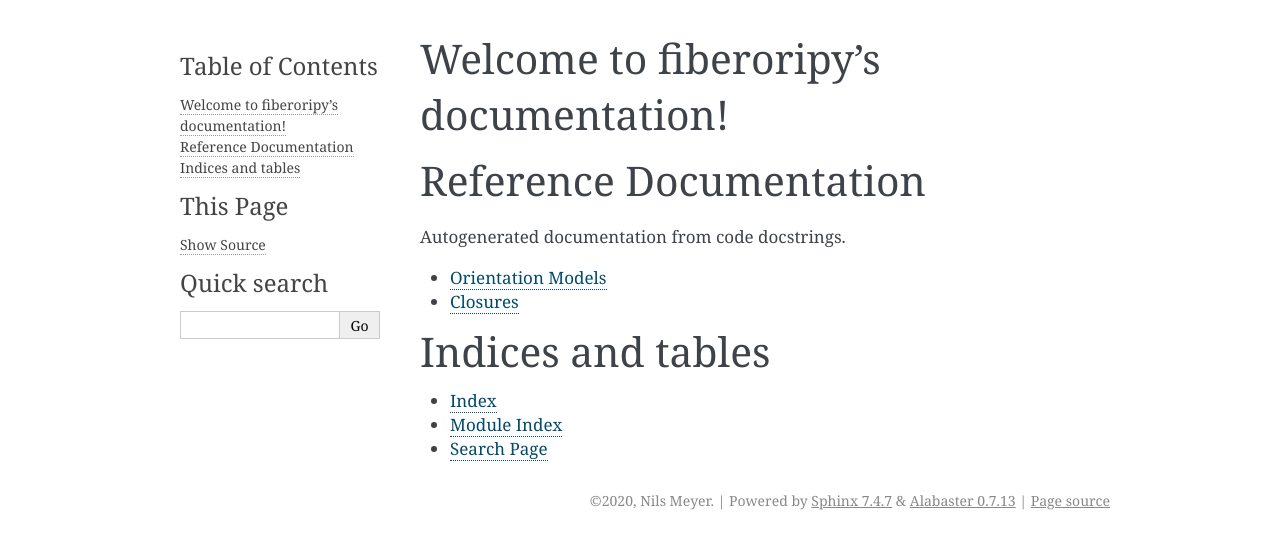
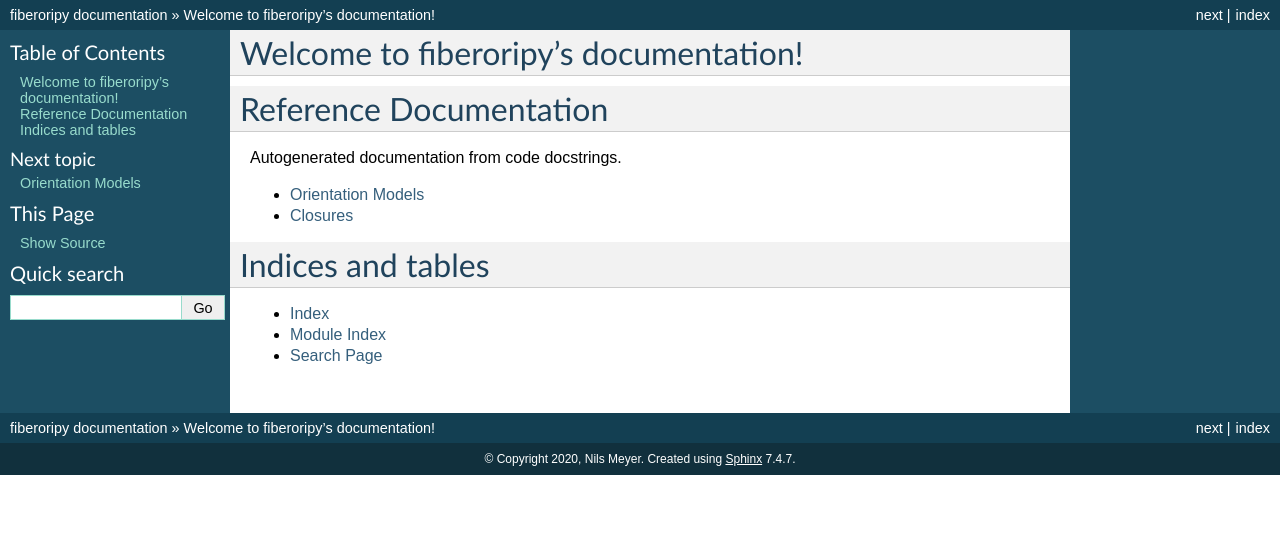
Before and after one commit to meyer-nils/fiberoripy, a Sphinx documentation site: the page built from docs/index.rst, in a window 1280 px wide. Shown: the top 549 px of the page. Built offline with Sphinx 7.4.7, drawn with Linux system fonts in a browser that asks for light colours.

Commit message:
Fix path and theme.

```diff
--- a/docs/conf.py
+++ b/docs/conf.py
@@ -13,7 +13,7 @@
 import os
 import sys
 
-sys.path.insert(0, os.path.abspath("../fiberoripy/"))
+sys.path.insert(0, os.path.abspath("../"))
 
 
 # -- Project information -----------------------------------------------------
@@ -52,7 +52,7 @@ exclude_patterns = ["_build", "Thumbs.db", ".DS_Store"]
 # The theme to use for HTML and HTML Help pages.  See the documentation for
 # a list of builtin themes.
 #
-html_theme = "alabaster"
+html_theme = "default"
 
 # Add any paths that contain custom static files (such as style sheets) here,
 # relative to this directory. They are copied after the builtin static files,
```
Also changed, not shown: 1 other file.
